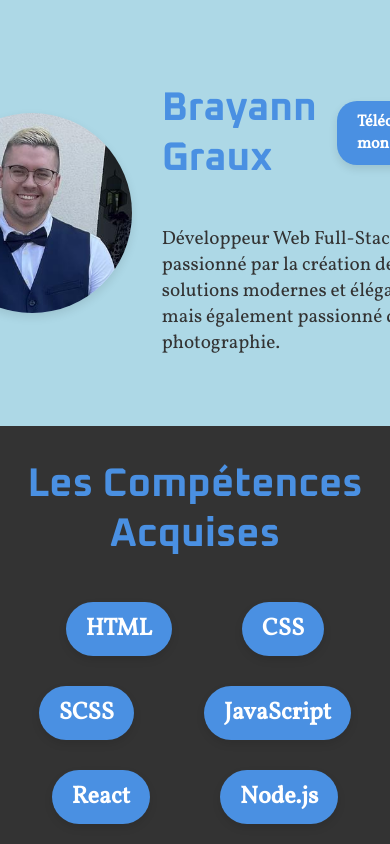
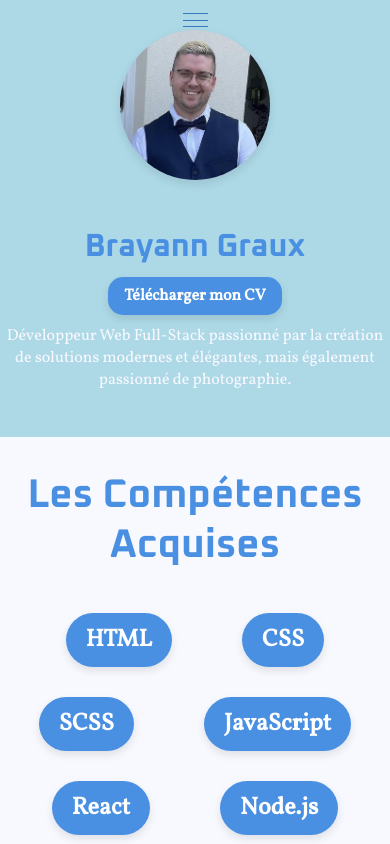
Before and after one commit to Brayann-Graux/Projet_8, a React (Create React App) app: page / in a window 390 px wide. Shown: the top 844 px of the page. Built offline with nearby package versions, Linux system fonts and the light colour scheme.

Commit message:
navabar ok,profil ok,contact ok

```diff
--- a/src/components/Contact/Contact.scss
+++ b/src/components/Contact/Contact.scss
@@ -34,7 +34,6 @@ form {
     gap: 20px;
 
     input, textarea {
-      width: 100%;
       padding: 15px;
       font-size: 1rem;
       border: 2px solid $input-border-color;
--- a/src/components/Navbar/Navbar.jsx
+++ b/src/components/Navbar/Navbar.jsx
@@ -1,12 +1,12 @@
 import React, { useState } from 'react';
 import './Navbar.scss';
-import { Link } from 'react-scroll'; // Utilisation de react-scroll pour une navigation fluide
+import { Link } from 'react-scroll';
 
 const Navbar = () => {
-  const [isOpen, setIsOpen] = useState(false); // État pour gérer l'ouverture du menu burger
+  const [isOpen, setIsOpen] = useState(false);
 
   const toggleMenu = () => {
-    setIsOpen(!isOpen); // Inverser l'état pour afficher ou cacher le menu
+    setIsOpen(!isOpen);
   };
 
   const navItems = [
--- a/src/components/Navbar/Navbar.scss
+++ b/src/components/Navbar/Navbar.scss
@@ -11,11 +11,49 @@
   z-index: 1000;
   display: flex;
   justify-content: center;
+  align-items: center;
 
-  ul {
+  /* Menu Burger - caché par défaut */
+  .burger-menu {
+    display: none; /* Caché par défaut */
+    cursor: pointer;
+    position: absolute;
+    z-index: 1001; /* Toujours au-dessus des autres éléments */
+
+    .burger-icon {
+      display: flex;
+      flex-direction: column;
+      justify-content: center;
+      align-items: center;
+      width: 30px;
+      height: 20px;
+
+      span {
+        background-color: $hover-color;
+        height: 3px;
+        width: 25px;
+        margin: 3px 0;
+        transition: all 0.3s ease;
+      }
+
+      &.open {
+        span:nth-child(1) {
+          transform: rotate(45deg) translate(5px, 5px);
+        }
+        span:nth-child(2) {
+          opacity: 0;
+        }
+        span:nth-child(3) {
+          transform: rotate(-45deg) translate(5px, -5px);
+        }
+      }
+    }
+  }
+
+  .nav-links {
     list-style: none;
     display: flex;
-    gap: 30px; /* Espacement entre les éléments */
+    gap: 30px;
     margin: 0;
     padding: 0;
 
@@ -34,9 +72,35 @@
   }
 }
 
-/* Media queries pour les petits écrans */
+/* Media queries pour smartphones seulement */
 @media (max-width: 480px) {
   .navbar {
-    display: none; /* Cache complètement la barre de navigation */
+    justify-content: center; /* Centrer le contenu */
+    padding: 0;
+
+    .burger-menu {
+      display: flex; /* Afficher le menu burger uniquement sur les smartphones */
+      position: fixed; /* Fixer la position pour centrer */
+      top: 10px; /* Ajuster selon le design */
+      left: 50%;
+      transform: translateX(-50%); /* Centrer horizontalement */
+    }
+
+    .nav-links {
+      display: none; /* Masquer la liste de navigation par défaut */
+      flex-direction: column;
+      position: absolute;
+      top: 50px;
+      right: 0;
+      background-color: $primary-blue;
+      width: 100%;
+      text-align: center;
+      gap: 10px;
+      padding: 8px 0;
+    }
+
+    .nav-links.active {
+      display: flex; /* Afficher la navigation si le menu est activé */
+    }
   }
 }
--- a/src/components/Profile/Profile.scss
+++ b/src/components/Profile/Profile.scss
@@ -1,4 +1,4 @@
-@import'../../styles/Variables.scss';
+@import '../../styles/Variables.scss';
 
 /* Styles de la section profil */
 .profile-section {
@@ -57,7 +57,7 @@
       color: white;
       padding: 10px 20px;
       text-decoration: none;
-      border-radius: 20px;
+      border-radius: 15px;
       font-weight: bold;
       transition: background-color 0.3s ease;
       box-shadow: 0px 4px 8px rgba(0, 0, 0, 0.1);
@@ -68,3 +68,44 @@
     }
   }
 }
+
+/* Media queries pour les smartphones */
+@media (max-width: 480px) {
+  .profile-section {
+    padding: 30px 0;
+
+    .profile-content {
+      flex-direction: column; /* Empile l'image et le texte verticalement */
+      text-align: center; /* Centre le texte pour mobile */
+    }
+
+    .profile-image {
+      margin: 0 auto 20px auto; /* Centrer l'image et ajouter un espace en bas */
+      width: 150px;
+      height: 150px;
+    }
+
+    .profile-text {
+      .profile-header {
+        flex-direction: column; /* Empiler le nom et le bouton de CV */
+        align-items: center;
+
+        h1 {
+          font-size: 2rem; /* Réduire la taille de police pour mobile */
+          margin-right: 0;
+          margin-bottom: 10px; /* Ajouter de l'espace entre le nom et le bouton */
+        }
+      }
+
+      p {
+        font-size: 1rem; /* Réduire la taille de police */
+        margin-top: 10px;
+      }
+
+      .btn-download-cv {
+        padding: 8px 16px; /* Réduire la taille du bouton */
+        border-radius: 15px;
+      }
+    }
+  }
+}
--- a/src/styles/Variables.scss
+++ b/src/styles/Variables.scss
@@ -5,17 +5,17 @@ $primary-blue: #4A90E2;
 $dark-purple: #6A0DAD;
 $light-lavender: #B19CD9;
 $light-blue: #ADD8E6;
-$neutral-gray: #333333;
+$neutral-gray: #f8f8ff;
 /* Variables de couleurs */
 $primary-color: #4A90E2;
 $secondary-color: #ADD8E6;
-$text-color: #333;
+$text-color: #f8f8ff;
 $violet-color: #800080; /* Couleur violette pour les boutons de langage */
 $violet-hover-color: lighten($violet-color, 20%); /* Violet éclairci au survol */
-$background-color: #333333;
+$background-color: #f8f8ff;
 $card-shadow-color: rgba(0, 0, 0, 0.1);
 $hover-color: #357ABD;
 $black-carbone:#130E0A;
-$carbon-black: #333333;
+$carbon-black: #f8f8ff;
 $carbon-black-hover: lighten($carbon-black, 20%);
 $font-family: 'Vollkorn', serif;
```
